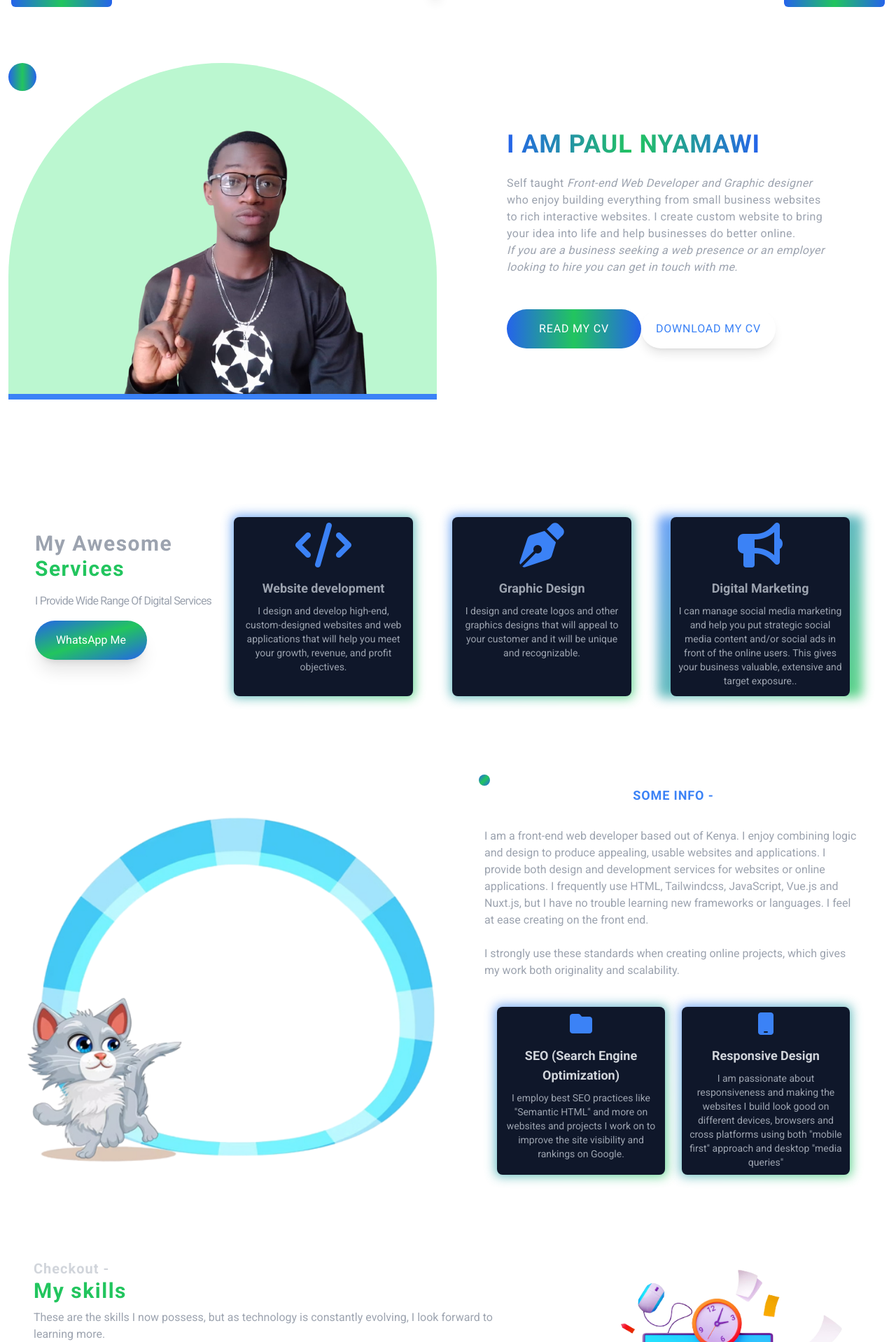
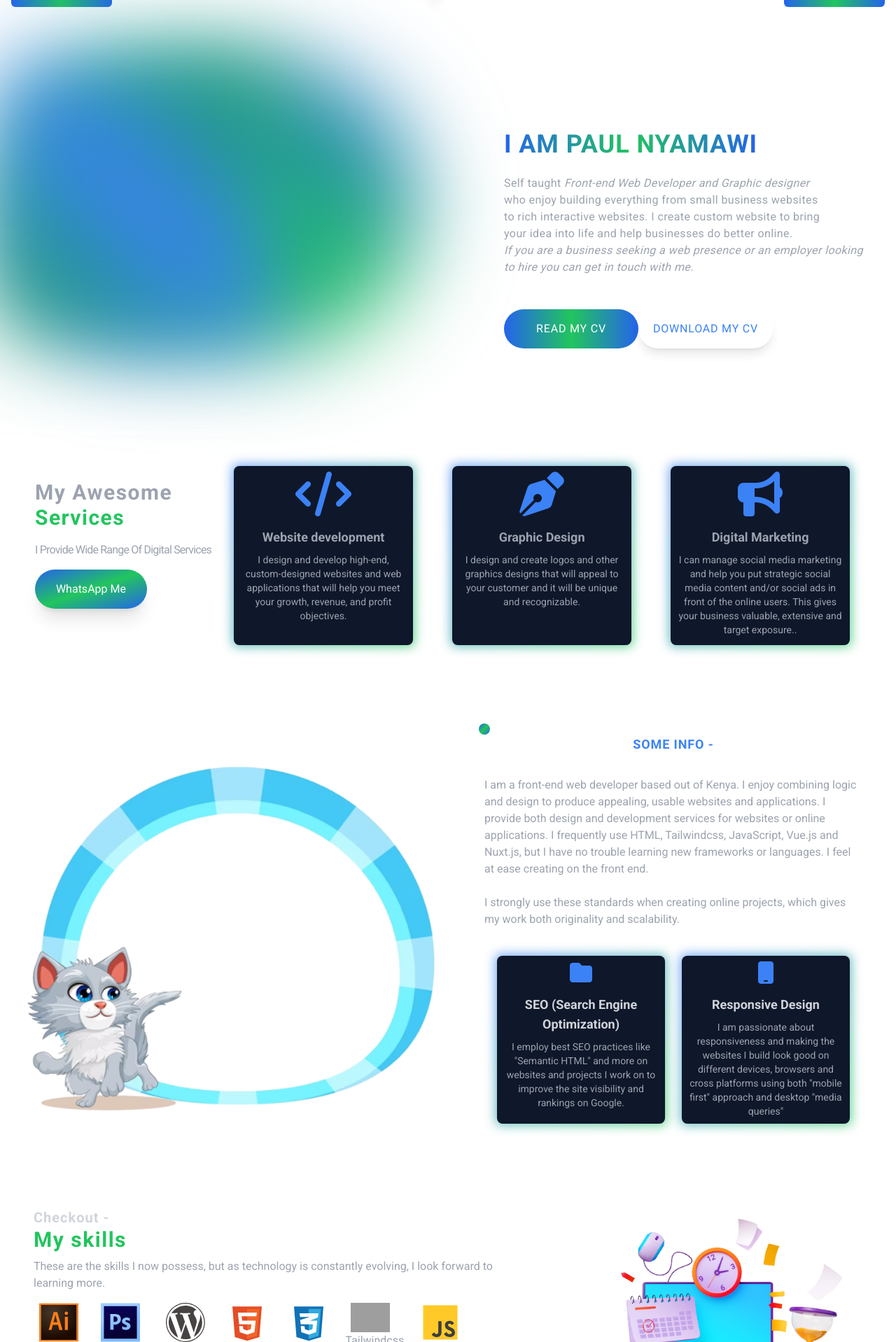
Before and after one commit to Paulhakeem/portfolio, a Vue app: page /portfolio in a window 1280 px wide. Shown: the part 42-1960 px from the top of the page at 70% size. Built offline with nearby package versions, Linux system fonts and the light colour scheme; grey boxes are pictures that could not be loaded; a web font is replaced by a local one.

Commit message:
making some changes

```diff
--- a/src/components/More.vue
+++ b/src/components/More.vue
@@ -57,7 +57,7 @@ import MySkills from "./MySkills.vue";
         </div>
       </div>
 
-        <div class="relative px-4">
+        <div class="relative mx-4">
         <div
           class="absolute -inset-0.5 rounded-md bg-gradient-to-br from-blue-500 via-ogray-500 to-green-500 opacity-75 blur"
         ></div>
--- a/src/components/MySkills.vue
+++ b/src/components/MySkills.vue
@@ -15,6 +15,14 @@ import Projects from "./Projects.vue";
         evolving, I look forward to learning more.
       </p>
       <div class="flex flex-wrap gap-4 md:gap-4 pt-4">
+        <div class="text-center justify-center">
+          <img class="w-14 mx-2" src="../assets/adobei.svg" />
+          <p class="text-gray-400">Illustrator</p>
+        </div>
+        <div class="text-center justify-center">
+          <img class="w-14 mx-2" src="../assets/adobep.svg" />
+          <p class="text-gray-400">Photoshop</p>
+        </div>
         <div>
           <img class="w-14 mx-2" src="../assets/word.svg" />
           <p class="text-gray-400 text-sm">WordPress</p>
@@ -47,14 +55,7 @@ import Projects from "./Projects.vue";
           <img class="w-14 mx-2" src="../assets/firebase.svg" />
           <p class="text-gray-400">Firebase</p>
         </div>
-        <div class="text-center justify-center">
-          <img class="w-14 mx-2" src="../assets/adobei.svg" />
-          <p class="text-gray-400">Illustrator</p>
-        </div>
-        <div class="text-center justify-center">
-          <img class="w-14 mx-2" src="../assets/adobep.svg" />
-          <p class="text-gray-400">Photoshop</p>
-        </div>
+
       </div>
     </div>
 
--- a/src/views/Portfolio.vue
+++ b/src/views/Portfolio.vue
@@ -6,7 +6,7 @@ import buttons from "../components/buttons.vue";
 <template>
   <div>
     <buttons />
-    <div class="grid md:grid-cols-2 my-6 gap-2 text-center mt-20">
+    <div class="grid md:grid-cols-2 my-6 gap-20 text-center mt-20">
       <div
         id="user"
         v-motion
@@ -14,13 +14,10 @@ import buttons from "../components/buttons.vue";
         :enter="{ opacity: 1, y: 0, scale: 1 }"
         :variants="{ custom: { scale: 2 } }"
         :delay="200"
-        class="border-b-8 border-blue-500 ml-3 mr-3 bg-green-200 rounded-tr-full rounded-tl-full rounded-bl-xl"
+        class="relative px-3 bg-gradient-to-tr from-blue-600 via-green-500 to-blue-600 rounded-full h-auto w-full blur-3xl"
       >
-        <div
-          class="bg-gradient-to-r from-blue-600 via-green-500 to-blue-600 h-10 w-10 rounded-full justify-center"
-        ></div>
-        <img src="../assets/bg.png" alt="profile-picture" class="top-0 right-10" />
       </div>
+      <div class="absolute  bg-gradient-to-tr from-green-600 via-blue-500 to-green-600 h-96 w-96 blur-3xl"></div>
 
       <div
        id="user-grid"
@@ -29,7 +26,7 @@ import buttons from "../components/buttons.vue";
         :enter="{ opacity: 1, x: 0, scale: 1 }"
         :variants="{ custom: { scale: 6 } }"
         :delay="200"
-        class="pt-24 px-20"
+        class="pt-24 px-10"
       >
         <div class="flex">
           <h3
```
